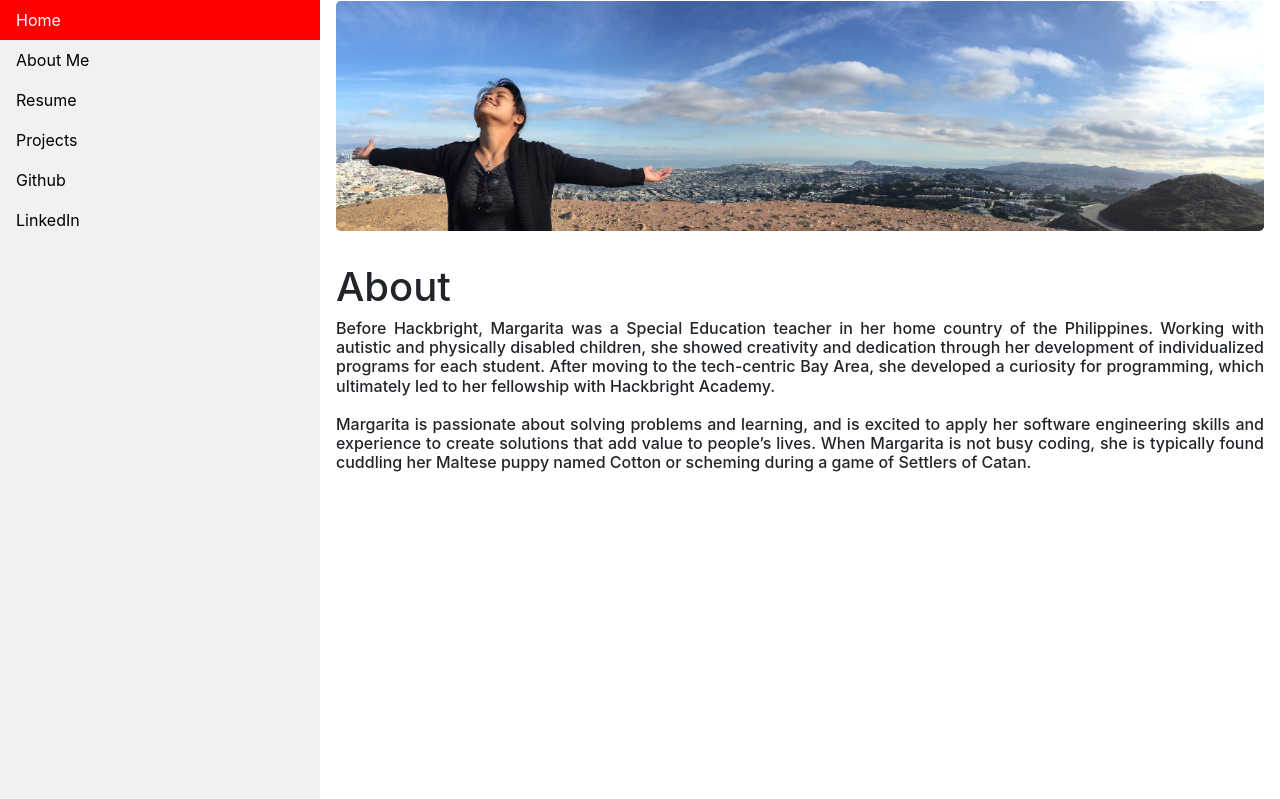
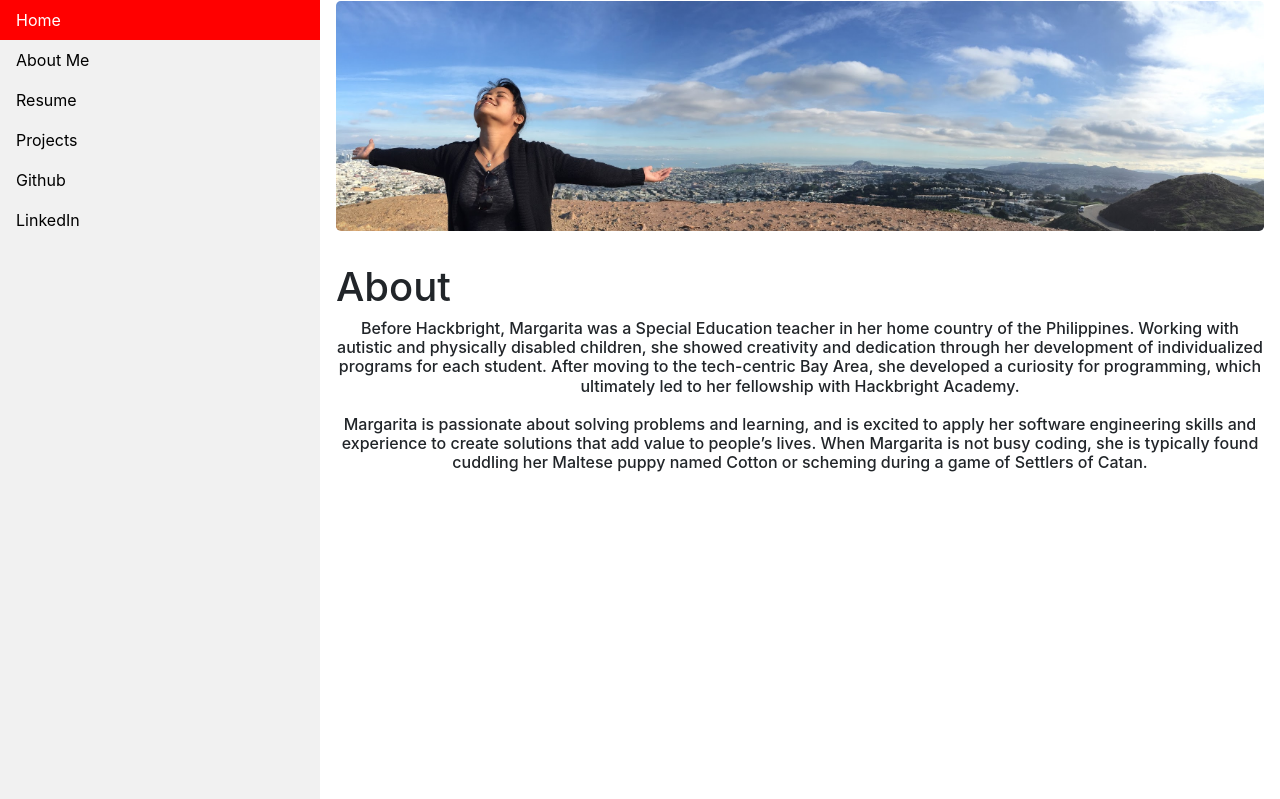
Before and after one commit to nochemargarita/margaritanoche, a Flask app: page /about in a window 1280 px wide. Shown: the top 799 px of the page. Run offline with Flask 2, Linux system fonts and the light colour scheme; some libraries are stand-ins or nearby versions.

```diff
--- a/templates/about.html
+++ b/templates/about.html
@@ -9,7 +9,7 @@
     </div>
   </div>
   <h1>About</h1>
-  <h6 class='text-justify'>
+  <h6 class='text-center'>
 
     Before Hackbright, Margarita was a Special Education teacher in her home country of the Philippines.  Working with autistic and physically disabled children, she showed creativity and  dedication through her development of individualized programs for each student. After moving to the tech-centric Bay Area, she developed a curiosity for programming, which ultimately led to her fellowship with Hackbright Academy.
     <br>
```
